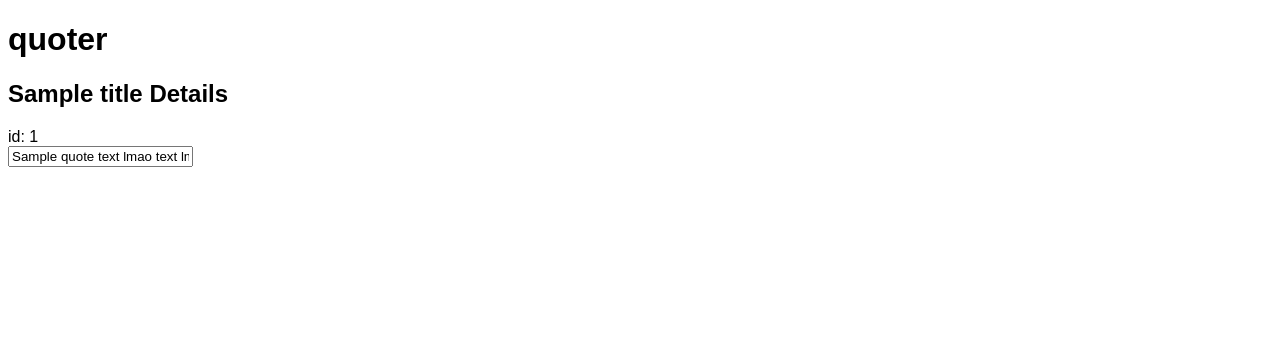
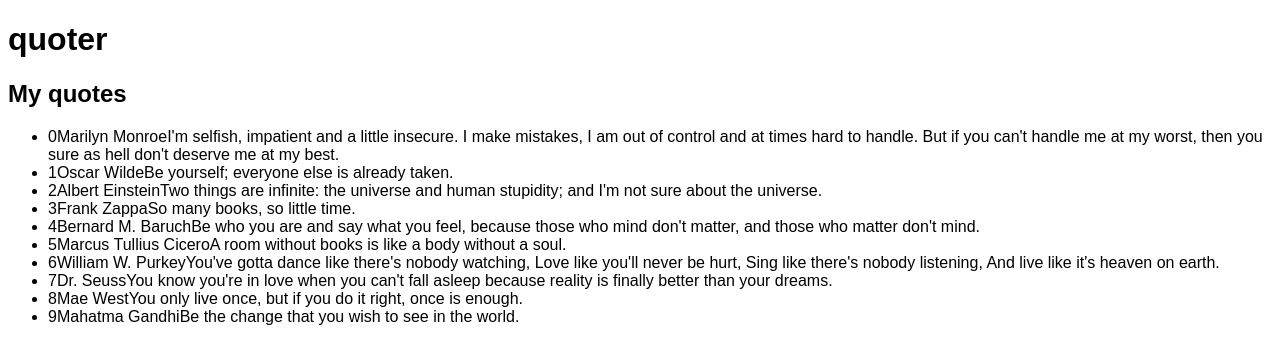
Before and after one commit to DmitryAvanesov/Quoter, an Angular app: page / in a window 1280 px wide. Shown: the top 364 px of the page. Built offline with nearby package versions, Linux system fonts and the light colour scheme.

Commit message:
Added mock quotes, displayed them via *ngFor

```diff
--- /dev/null
+++ b/src/app/mock-quotes.ts
@@ -0,0 +1,61 @@
+import { Quote } from './quote';
+
+export const QUOTES: Quote[] = [
+  {
+    id: 0,
+    author: 'Marilyn Monroe',
+    text:
+      "I'm selfish, impatient and a little insecure. I make mistakes, I am out of control and at times hard to handle. But if you can't handle me at my worst, then you sure as hell don't deserve me at my best.",
+  },
+  {
+    id: 1,
+    author: 'Oscar Wilde',
+    text: 'Be yourself; everyone else is already taken.',
+  },
+  {
+    id: 2,
+    author: 'Albert Einstein',
+    text:
+      "Two things are infinite: the universe and human stupidity; and I'm not sure about the universe.",
+  },
+  {
+    id: 3,
+    author: 'Frank Zappa',
+    text: 'So many books, so little time.',
+  },
+  {
+    id: 4,
+    author: 'Bernard M. Baruch',
+    text:
+      "Be who you are and say what you feel, because those who mind don't matter, and those who matter don't mind.",
+  },
+  {
+    id: 5,
+    author: 'Marcus Tullius Cicero',
+    text: 'A room without books is like a body without a soul.',
+  },
+  {
+    id: 6,
+    author: 'William W. Purkey',
+    text: `You've gotta dance like there's nobody watching,
+      Love like you'll never be hurt,
+      Sing like there's nobody listening,
+      And live like it's heaven on earth.`,
+  },
+  {
+    id: 7,
+    author: 'Dr. Seuss',
+    text:
+      "You know you're in love when you can't fall asleep because reality is finally better than your dreams.",
+  },
+  {
+    id: 8,
+    author: 'Mae West',
+    text: 'You only live once, but if you do it right, once is enough.',
+  },
+  {
+    id: 9,
+    author: 'Mahatma Gandhi',
+    text: 'Be the change that you wish to see in the world.',
+  },
+];
--- a/src/app/quote.ts
+++ b/src/app/quote.ts
@@ -1,5 +1,5 @@
 export interface Quote {
   id: number;
-  title: string;
+  author: string;
   text: string;
 }
--- a/src/app/quotes/quotes.component.html
+++ b/src/app/quotes/quotes.component.html
@@ -1,7 +1,8 @@
-<h2>{{ quote.title }} Details</h2>
-<div><span>id: </span>{{ quote.id }}</div>
-<div>
-  <label for="">
-    <input type="text" [(ngModel)]="quote.text" placeholder="text" />
-  </label>
-</div>
+<h2>My quotes</h2>
+<ul class="quotes">
+  <li *ngFor="let quote of quotes">
+    <span class="id">{{ quote.id }}</span>
+    <span class="author">{{ quote.author }}</span>
+    <span class="text">{{ quote.text }}</span>
+  </li>
+</ul>
--- a/src/app/quotes/quotes.component.ts
+++ b/src/app/quotes/quotes.component.ts
@@ -1,5 +1,5 @@
 import { Component, OnInit } from '@angular/core';
-import { Quote } from '../quote';
+import { QUOTES } from '../mock-quotes';
 
 @Component({
   selector: 'app-quotes',
@@ -7,11 +7,7 @@ import { Quote } from '../quote';
   styleUrls: ['./quotes.component.scss'],
 })
 export class QuotesComponent implements OnInit {
-  quote: Quote = {
-    id: 1,
-    title: 'Sample title',
-    text: 'Sample quote text lmao text lmao text',
-  };
+  quotes = QUOTES;
 
   constructor() {}
 
```
